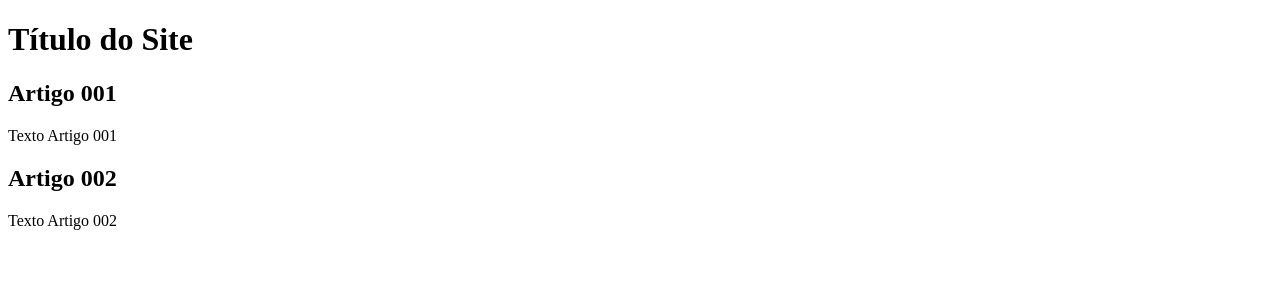
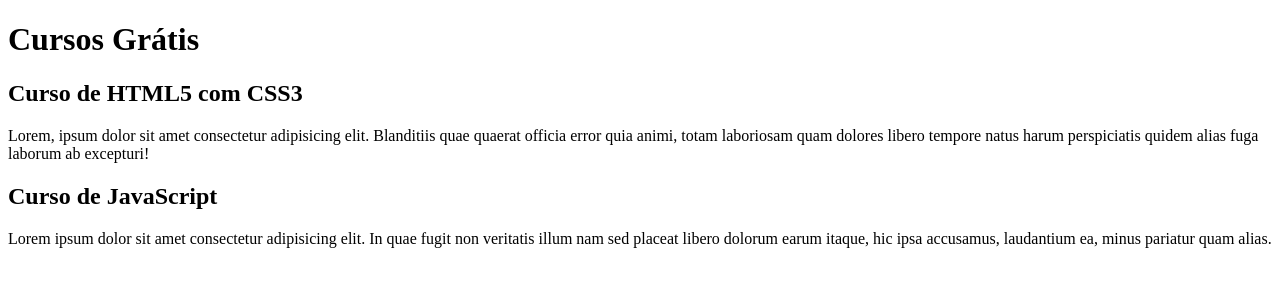
Before and after one commit to EnzoThierry/Projeto-site, a plain HTML site: page index.html in a window 1280 px wide. Drawn offline with Linux system fonts and the light colour scheme.

Commit message:
comecei a escrever o conteúdo

```diff
--- a/index.html
+++ b/index.html
@@ -9,15 +9,21 @@
 <body>
     <main>
         <header>
-            <h1>Título do Site</h1>
+            <h1>Cursos Grátis</h1>
         </header>
         <article>
-            <h2>Artigo 001</h2>
-            <p>Texto Artigo 001</p>
+            <h2>Curso de HTML5 com CSS3</h2>
+            <p>Lorem, ipsum dolor sit amet consectetur adipisicing elit.
+            Blanditiis quae quaerat officia error quia animi, totam
+            laboriosam quam dolores libero tempore natus harum
+            perspiciatis quidem alias fuga laborum ab excepturi!</p>
         </article>
         <article>
-            <h2>Artigo 002</h2>
-            <p>Texto Artigo 002</p>
+            <h2>Curso de JavaScript</h2>
+            <p>Lorem ipsum dolor sit amet consectetur adipisicing elit.
+            In quae fugit non veritatis illum nam sed placeat libero
+            dolorum earum itaque, hic ipsa accusamus, laudantium ea,
+            minus pariatur quam alias.</p>
         </article>
     </main>
 </body>
```
